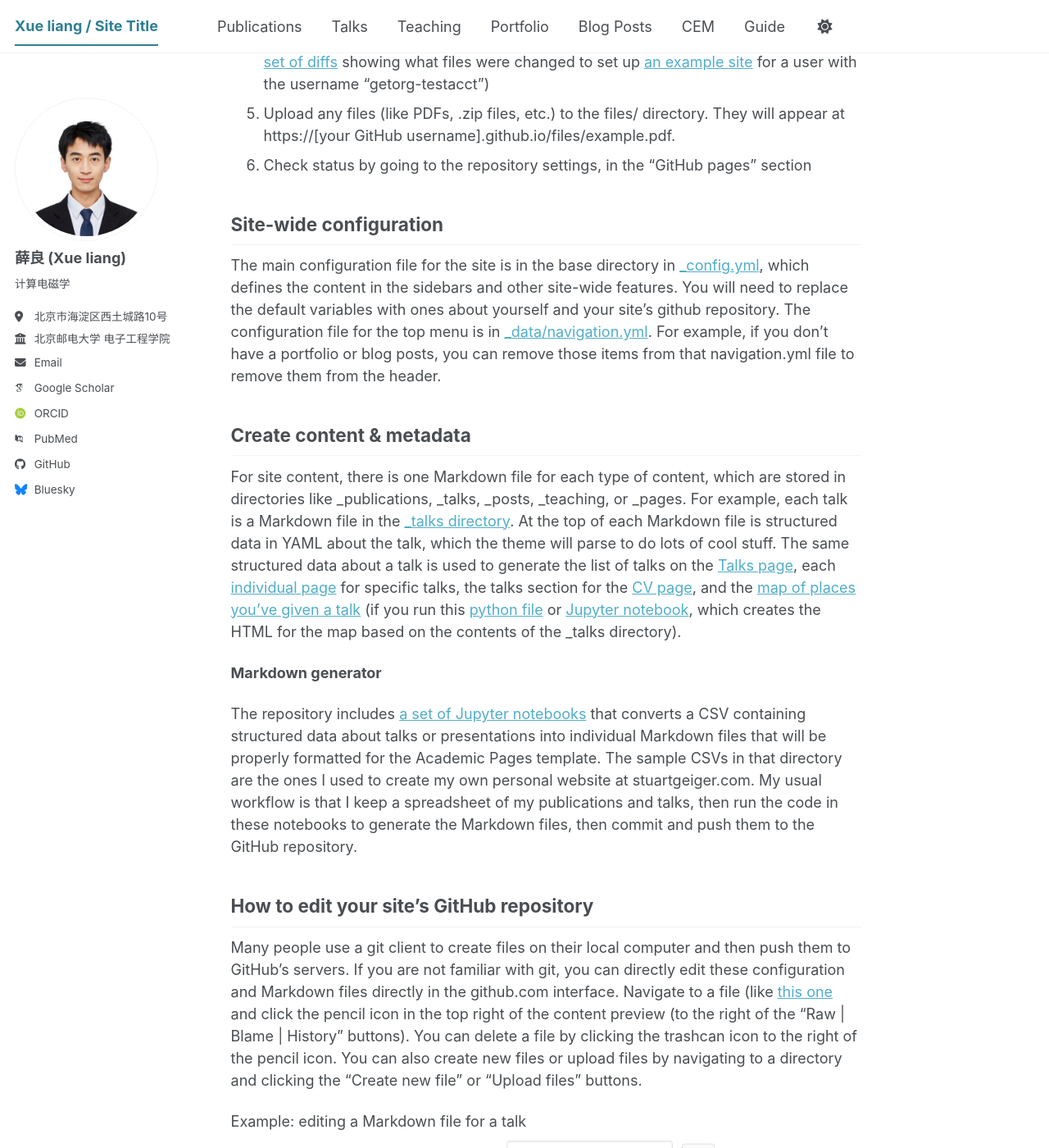
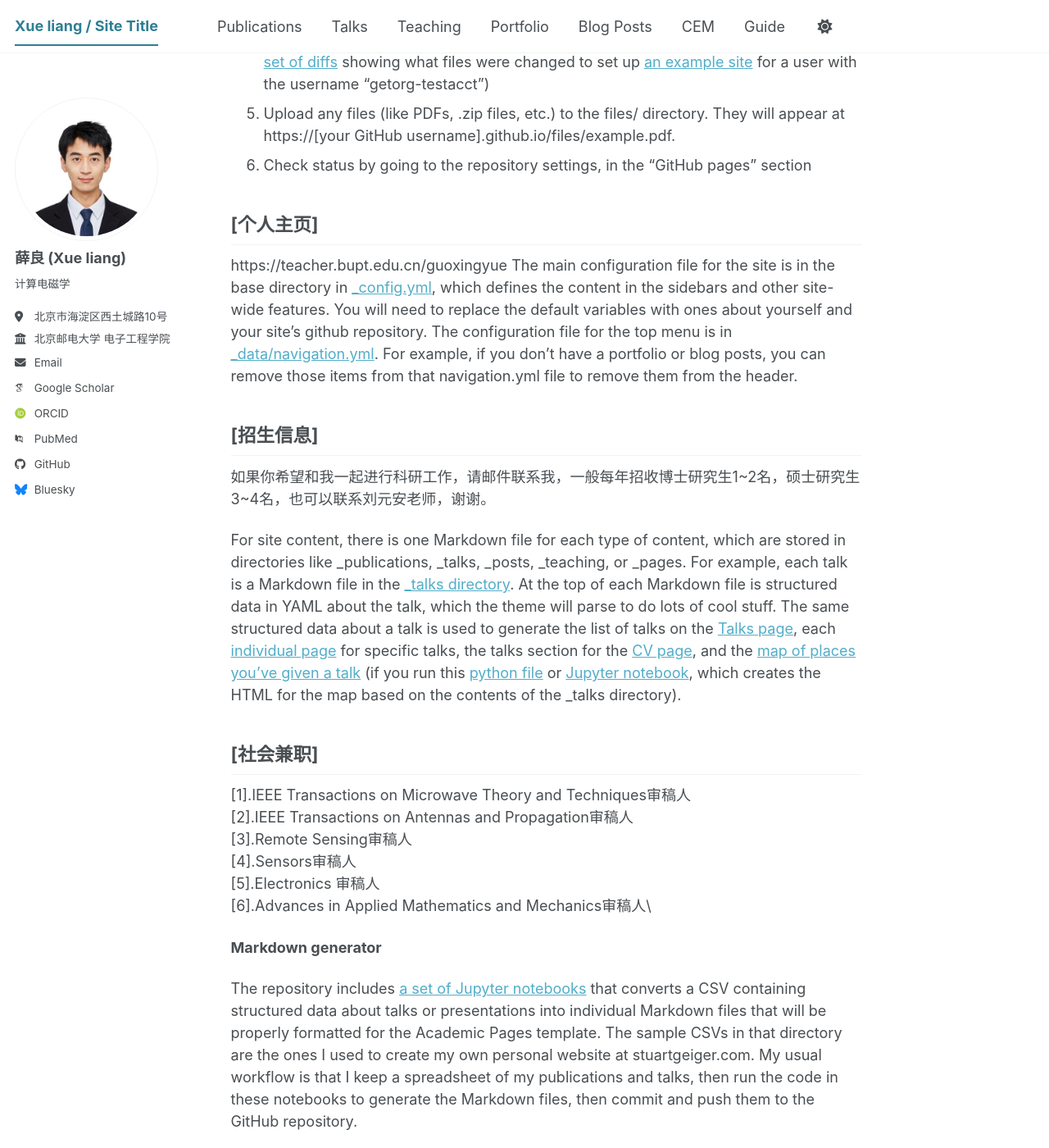
Before and after one commit to TsingHuaGo/xueliang.github.io, a Jekyll site: the page built from _pages/about.md, in a window 1280 px wide and 1400 px high, scrolled down 1695 px. Shown: the whole window at 82% size. Built offline with Jekyll 4.4.1, drawn with Linux system fonts in a browser that asks for light colours; some web fonts are replaced; a script bundle is joined from its source files by our own code; library files that are not in the unit come from our copies; some of the changed text lies outside the part shown.

Commit message:
Update about.md

```diff
--- a/_pages/about.md
+++ b/_pages/about.md
@@ -33,11 +33,11 @@ For those users that need more advanced functionality, the template also support
 - [Mermaid](https://mermaid.js.org/) for diagraming
 - [Plotly](https://plotly.com/javascript/) for plotting
 
-[实验室建设]
+[实验室情况]
 ======
-- 实验室内师生氛围活跃融洽，鼓励学生独立探索，平均每两周进行一次一对一的指导交流。
-- 每学期会有团建活动。
-- 文章Deadline前弹性工作，合理冲刺，平时保证周末的family time。
+- 实验室内师生氛围活跃融洽，每学期会有团建活动。。
+- 鼓励学生独立探索，平均每两周进行一次一对一的指导交流。
+- 平时会保证周末的休息时间，文章、项目Deadline前弹性工作，合理冲刺。
 - 所在科研团队目前承担多项国家高水平项目，实验试验条件优良，有充足的科研经费，能为研究生提供实验室补贴、奖学金及国际交流合作机会。
 
 1. Register a GitHub account if you don't have one and confirm your e-mail (required!)
@@ -47,13 +47,27 @@ For those users that need more advanced functionality, the template also support
 1. Upload any files (like PDFs, .zip files, etc.) to the files/ directory. They will appear at https://[your GitHub username].github.io/files/example.pdf.
 1. Check status by going to the repository settings, in the "GitHub pages" section
 
-Site-wide configuration
+[个人主页]
 ------
+https://teacher.bupt.edu.cn/guoxingyue
 The main configuration file for the site is in the base directory in [_config.yml](https://github.com/academicpages/academicpages.github.io/blob/master/_config.yml), which defines the content in the sidebars and other site-wide features. You will need to replace the default variables with ones about yourself and your site's github repository. The configuration file for the top menu is in [_data/navigation.yml](https://github.com/academicpages/academicpages.github.io/blob/master/_data/navigation.yml). For example, if you don't have a portfolio or blog posts, you can remove those items from that navigation.yml file to remove them from the header.
 
-Create content & metadata
+[招生信息]
 ------
+如果你希望和我一起进行科研工作，请邮件联系我，一般每年招收博士研究生1~2名，硕士研究生3~4名，也可以联系刘元安老师，谢谢。
+
 For site content, there is one Markdown file for each type of content, which are stored in directories like _publications, _talks, _posts, _teaching, or _pages. For example, each talk is a Markdown file in the [_talks directory](https://github.com/academicpages/academicpages.github.io/tree/master/_talks). At the top of each Markdown file is structured data in YAML about the talk, which the theme will parse to do lots of cool stuff. The same structured data about a talk is used to generate the list of talks on the [Talks page](https://academicpages.github.io/talks), each [individual page](https://academicpages.github.io/talks/2012-03-01-talk-1) for specific talks, the talks section for the [CV page](https://academicpages.github.io/cv), and the [map of places you've given a talk](https://academicpages.github.io/talkmap.html) (if you run this [python file](https://github.com/academicpages/academicpages.github.io/blob/master/talkmap.py) or [Jupyter notebook](https://github.com/academicpages/academicpages.github.io/blob/master/talkmap.ipynb), which creates the HTML for the map based on the contents of the _talks directory).
+
+[社会兼职]
+------
+[1].IEEE Transactions on Microwave Theory and Techniques审稿人\
+[2].IEEE Transactions on Antennas and Propagation审稿人\
+[3].Remote Sensing审稿人\
+[4].Sensors审稿人\
+[5].Electronics 审稿人\
+[6].Advances in Applied Mathematics and Mechanics审稿人\
+
+
 
 **Markdown generator**
 
```
Also changed, not shown: other parts of _pages/about.md (+3 -3 lines).
